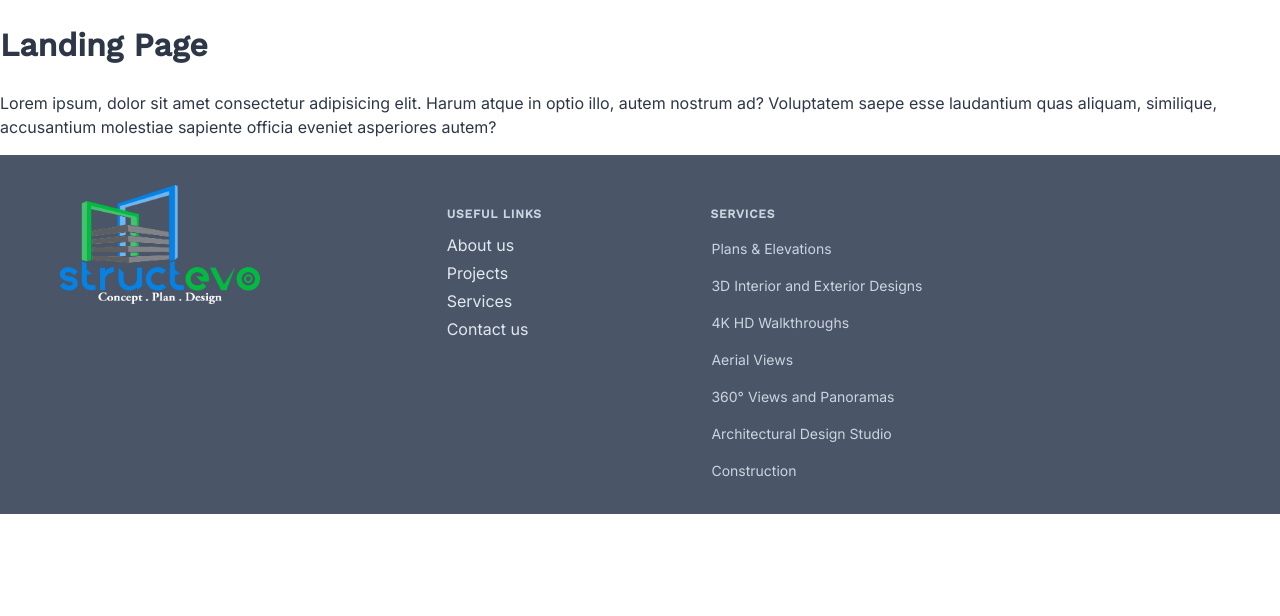
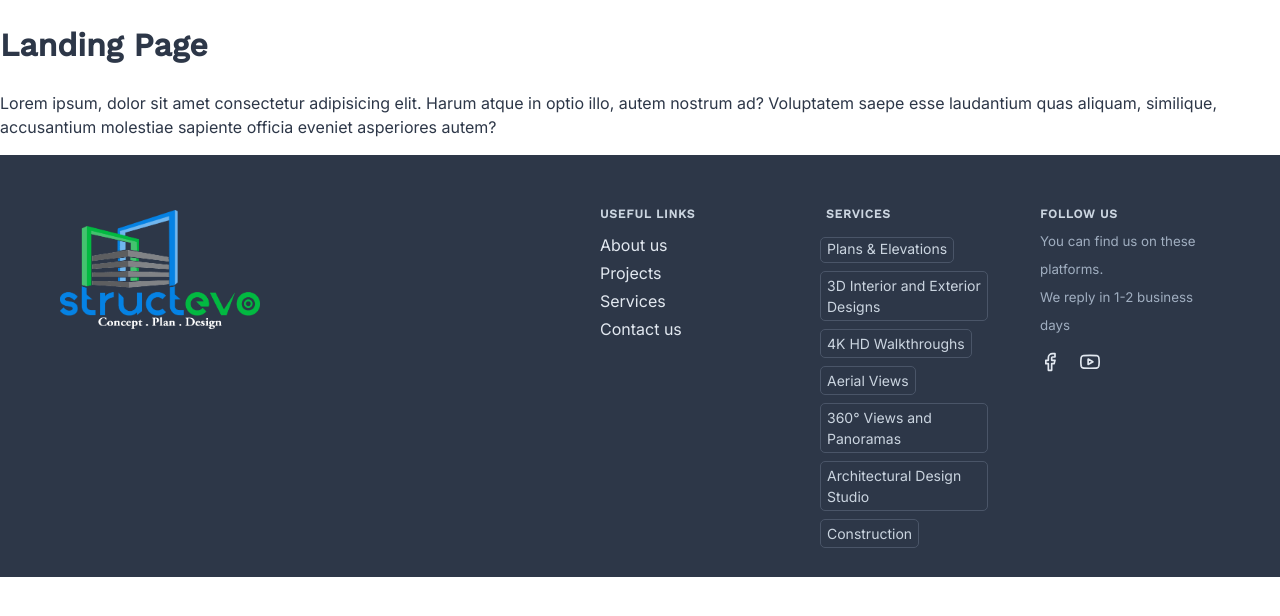
Before and after one commit to agneym/structevo-website, a Next.js app: page / in a window 1280 px wide. Shown: the top 616 px of the page. Built offline with nearby package versions, Linux system fonts and the light colour scheme.

Commit message:
footer css fixes

```diff
--- /dev/null
+++ b/components/Footer/ContactList.js
@@ -0,0 +1,78 @@
+import React from "react";
+import styled from "styled-components";
+import { Facebook, Youtube } from "react-feather";
+import { motion } from "framer-motion";
+
+const Header = styled.header`
+  margin-bottom: 1.5rem;
+`;
+
+const Heading = styled.h5`
+  font-size: 1.2rem;
+  text-transform: uppercase;
+  letter-spacing: 0.08rem;
+  margin-bottom: 0.1rem;
+`;
+
+const Subtitle = styled.sub`
+  color: ${(props) => props.theme.colors.gray[500]};
+`;
+
+const LinksList = styled.ul`
+  padding: 0;
+  margin: 0;
+  list-style: none;
+  display: flex;
+`;
+
+const LinkLi = styled.li`
+  margin: 0 1rem;
+
+  &:first-child {
+    margin-left: 0;
+  }
+`;
+
+const CustomLink = styled(motion.a)`
+  text-decoration: none;
+  display: inline-block;
+  color: ${(props) => props.theme.colors.gray[300]};
+`;
+
+function ContactList({ heading }) {
+  return (
+    <div>
+      <Header>
+        <Heading>{heading}</Heading>
+        <Subtitle>
+          You can find us on these platforms. <br />
+          We reply in 1-2 business days
+        </Subtitle>
+      </Header>
+      <LinksList>
+        <LinkLi>
+          <CustomLink
+            href="https://www.facebook.com/StructEvo/"
+            target="_blank"
+            aria-label="Facebook Page"
+            whileHover={{ scale: 1.2 }}
+          >
+            <Facebook size={20} />
+          </CustomLink>
+        </LinkLi>
+        <LinkLi>
+          <CustomLink
+            href="https://www.youtube.com/channel/UC2ngGVR5GuTYkXuJMJ1VCFg"
+            target="_blank"
+            aria-label="Youtube channel"
+            whileHover={{ scale: 1.2 }}
+          >
+            <Youtube size={20} />
+          </CustomLink>
+        </LinkLi>
+      </LinksList>
+    </div>
+  );
+}
+
+export default ContactList;
--- a/components/Footer/LogoSection.js
+++ b/components/Footer/LogoSection.js
@@ -1,5 +1,9 @@
 import React from "react";
 import styled from "styled-components";
+
+const Container = styled.div`
+  padding-top: 2.5rem;
+`;
 
 const Image = styled.img`
   max-width: 100%;
@@ -8,9 +12,9 @@ const Image = styled.img`
 
 function LogoSection() {
   return (
-    <div>
+    <Container>
       <Image src="/logo.png" alt="" />
-    </div>
+    </Container>
   );
 }
 
--- a/components/Footer/TagsList.js
+++ b/components/Footer/TagsList.js
@@ -15,6 +15,7 @@ const ListItem = styled.li`
   padding: 0.3rem 0.6rem;
   font-size: 1.4rem;
   border: 0.1rem solid ${(props) => props.theme.colors.gray[700]};
+  border-radius: 0.5rem;
   cursor: default;
 
   &:hover {
--- a/components/Footer/index.js
+++ b/components/Footer/index.js
@@ -4,9 +4,10 @@ import styled from "styled-components";
 import LogoSection from "./LogoSection";
 import LinksList from "./LinksList";
 import TagsList from "./TagsList";
+import ContactList from "./ContactList";
 
 const Container = styled.footer`
-  background-color: ${(props) => props.theme.colors.gray[700]};
+  background-color: ${(props) => props.theme.colors.gray[800]};
   padding: 3rem 0 2.5rem 0;
   color: ${(props) => props.theme.colors.gray[400]};
 `;
@@ -14,7 +15,8 @@ const Container = styled.footer`
 const Content = styled.div`
   margin: 0 6rem;
   display: grid;
-  grid-template-columns: 1.5fr repeat(3, 1fr);
+  grid-template-columns: 50rem repeat(3, 1fr);
+  grid-gap: 4rem;
 `;
 
 const usefulLinks = [
@@ -56,6 +58,7 @@ function Footer() {
           heading="Services"
           tagsList={servicesList.map((service) => ({ text: service }))}
         />
+        <ContactList heading="Follow us" />
       </Content>
     </Container>
   );
```
